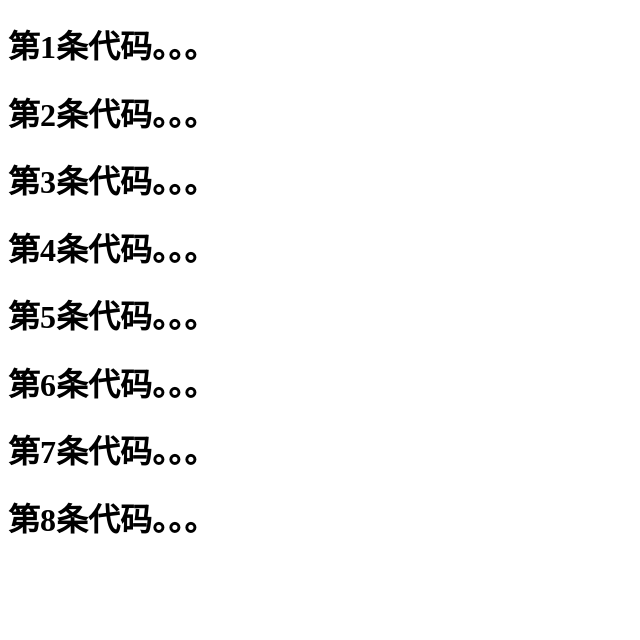
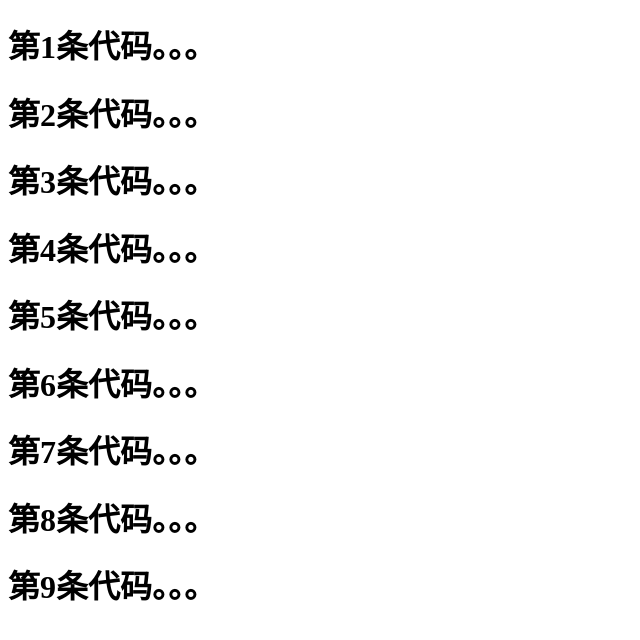
Before and after one commit to hezihong/He, a plain HTML site: page index.html in a window 1280 px wide. Shown: the whole page, without its empty margins (0-640 px from the left). Drawn offline with Linux system fonts and the light colour scheme.

Commit message:
0218ninth

```diff
--- a/index.html
+++ b/index.html
@@ -14,5 +14,6 @@
     <h1>第6条代码。。。</h1>
     <h1>第7条代码。。。</h1>
     <h1>第8条代码。。。</h1>
+    <h1>第9条代码。。。</h1>
 </body>
 </html>
```
